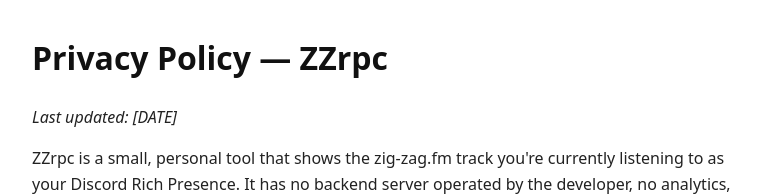
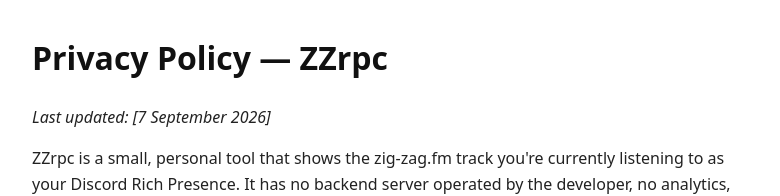
Before and after one commit to chico-lgirerd/ZZrpc, a plain HTML site: page docs/privacy.html in a window 1280 px wide. Shown: the top 196 px of the page, without its empty margins (248-1028 px from the left). Drawn offline with Linux system fonts and the light colour scheme.

Commit message:
fix: added date

```diff
--- a/docs/privacy.html
+++ b/docs/privacy.html
@@ -12,7 +12,7 @@
 <body>
 
 <h1>Privacy Policy — ZZrpc</h1>
-<p><em>Last updated: [DATE]</em></p>
+<p><em>Last updated: [7 September 2026]</em></p>
 
 <p>ZZrpc is a small, personal tool that shows the zig-zag.fm track you're
 currently listening to as your Discord Rich Presence. It has no backend
```
Also changed, not shown: docs/terms.html (+1 -1 lines).
